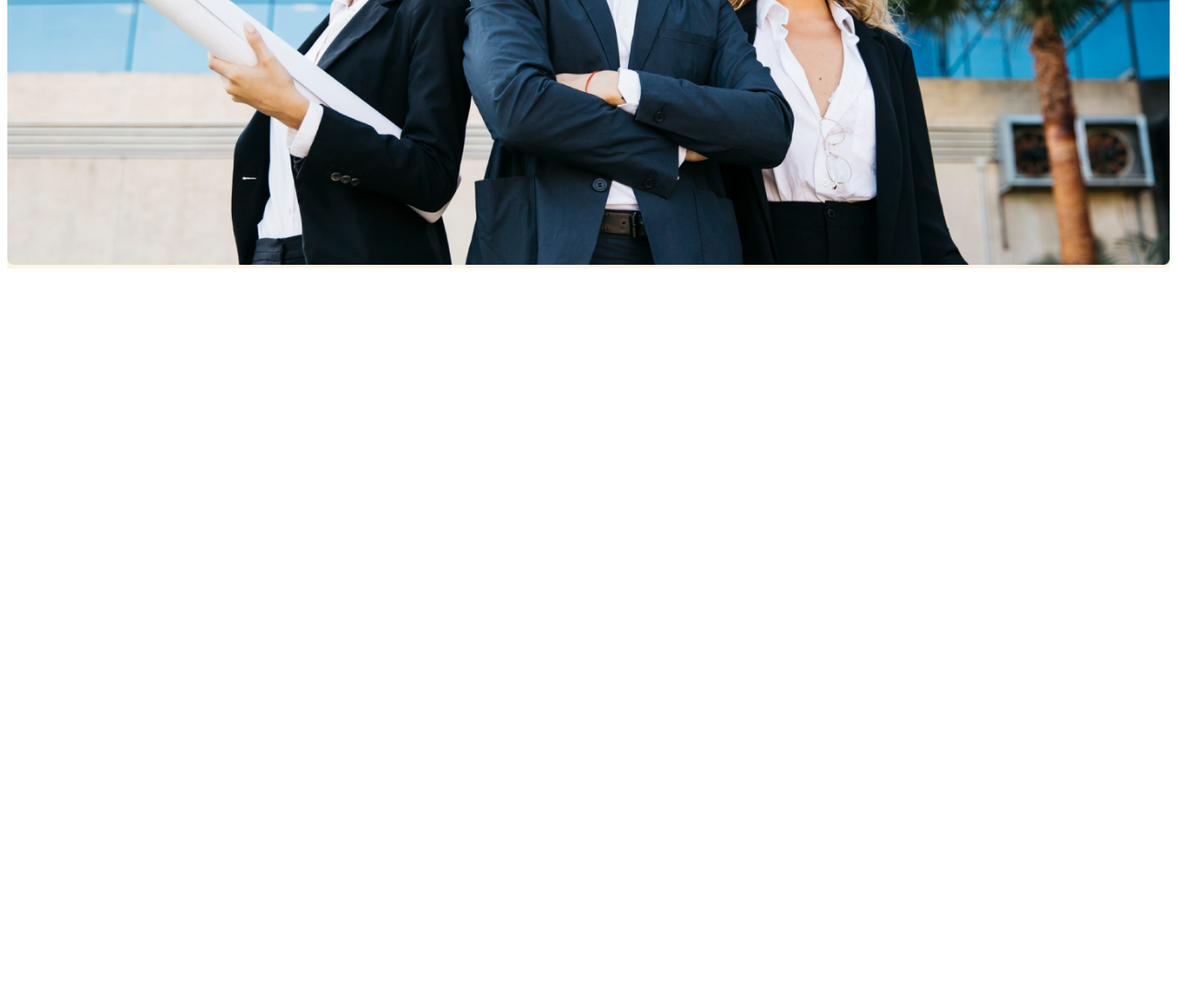
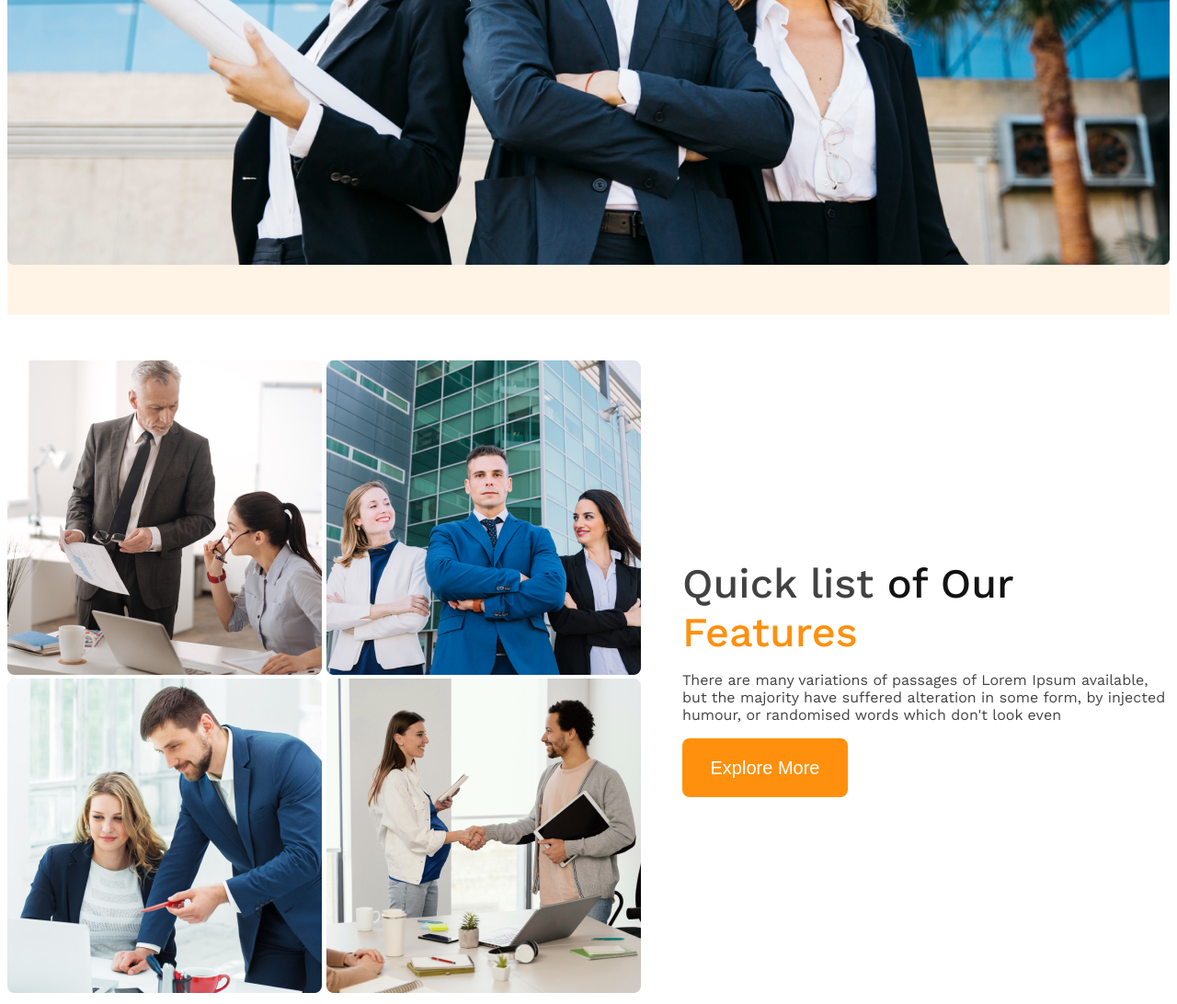
Before and after one commit to arupcd/g3-architects, a plain HTML site: page index.html in a window 1280 px wide. Shown: the part 887-1979 px from the top of the page at 92% size. Before the commit the page ends 1187 px from the top, so only its background shows below. Drawn offline with nearby package versions, Linux system fonts and the light colour scheme.

Commit message:
new team section added

```diff
--- a/css/style.css
+++ b/css/style.css
@@ -17,12 +17,26 @@ body{
 .text-light-gray{
   color: #727272;
 }
+.text-dark {
+  color: rgb(19, 19, 19);
+}
+.text-primary {
+  color: rgb(255, 144, 14);
+}
 
 .bg-light{
   background-color: rgba(255, 144, 14, 0.10);
 }
 
+
+
+
+
+
 /* Header Style */
+header {
+  padding-bottom: 50px;
+}
 
 /*  Navbar Related Style*/
 .navbar{
@@ -80,7 +94,7 @@ body{
   width: 100%;
 }
 
-/* Responsive Media Query */
+/* Header and HeroResponsive Media Query */
 
 @media screen and (max-width: 576px) {
   .navbar, .nav-links {
@@ -90,3 +104,34 @@ body{
     font-size: 2rem;
   }
 }
+
+/* Team Section CSS */
+main {
+  max-width: 1400px;
+  margin: 0 auto;
+}
+main > section {
+  margin-top: 50px;
+}
+.teams {
+  align-items: center;
+}
+.team-img-container {
+  display: grid;
+  grid-template-columns: repeat(2, 1);
+  gap: 24px;
+}
+
+.our-features {
+
+  max-width: 530px;
+}
+.feature-title {
+  font-size: 45px;
+  font-weight: 500;
+  margin: 0;
+}
+.feature-description {
+  font-size: 1rem;
+
+}
--- a/index.html
+++ b/index.html
@@ -27,5 +27,22 @@
             <img class="banner-image" src="img/banner.png" alt="">
         </div>
     </header>
+
+    <!-- Team Section -->
+     <main>
+        <section class="teams display-flex">
+            <div>
+                <img src="img/team1.png" alt="">
+                <img src="img/team2.png" alt="">
+                <img src="img/team3.png" alt="">
+                <img src="img/team4.png" alt="">
+            </div>
+            <div class="our-features">
+                <h3 class="feature-title"><span class="text-gray" id="quick-list">Quick list</span> <span class="text-dark">of Our</span> <span class="text-primary">Features</span> </h3>
+                <p class="feature-description  text-gray">There are many variations of passages of Lorem Ipsum available, but the majority have suffered alteration in some form, by injected humour, or randomised words which don't look even</p>
+                <button class="button-primary">Explore More</button>
+            </div>
+     </section>
+     </main>
 </body>
 </html>
```
